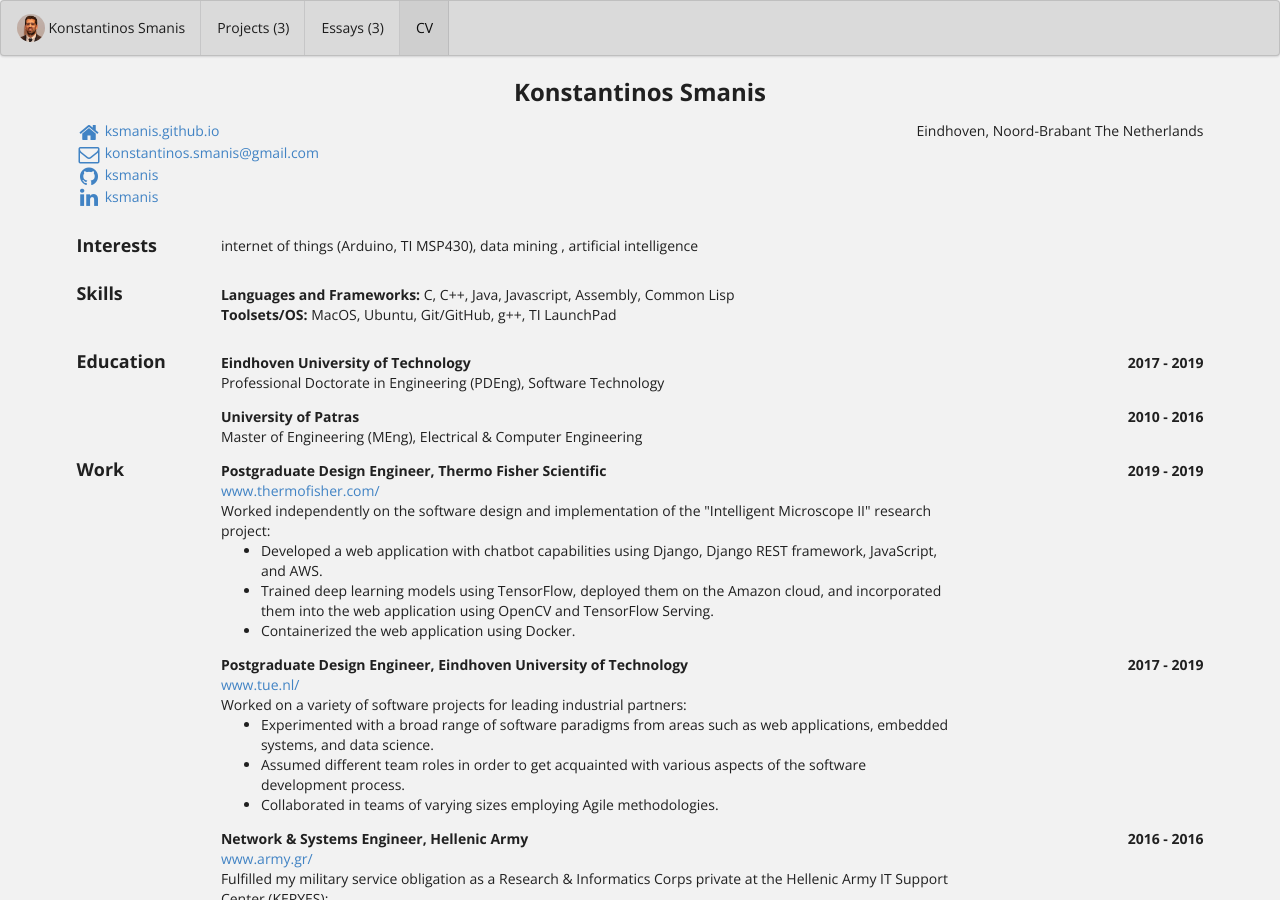
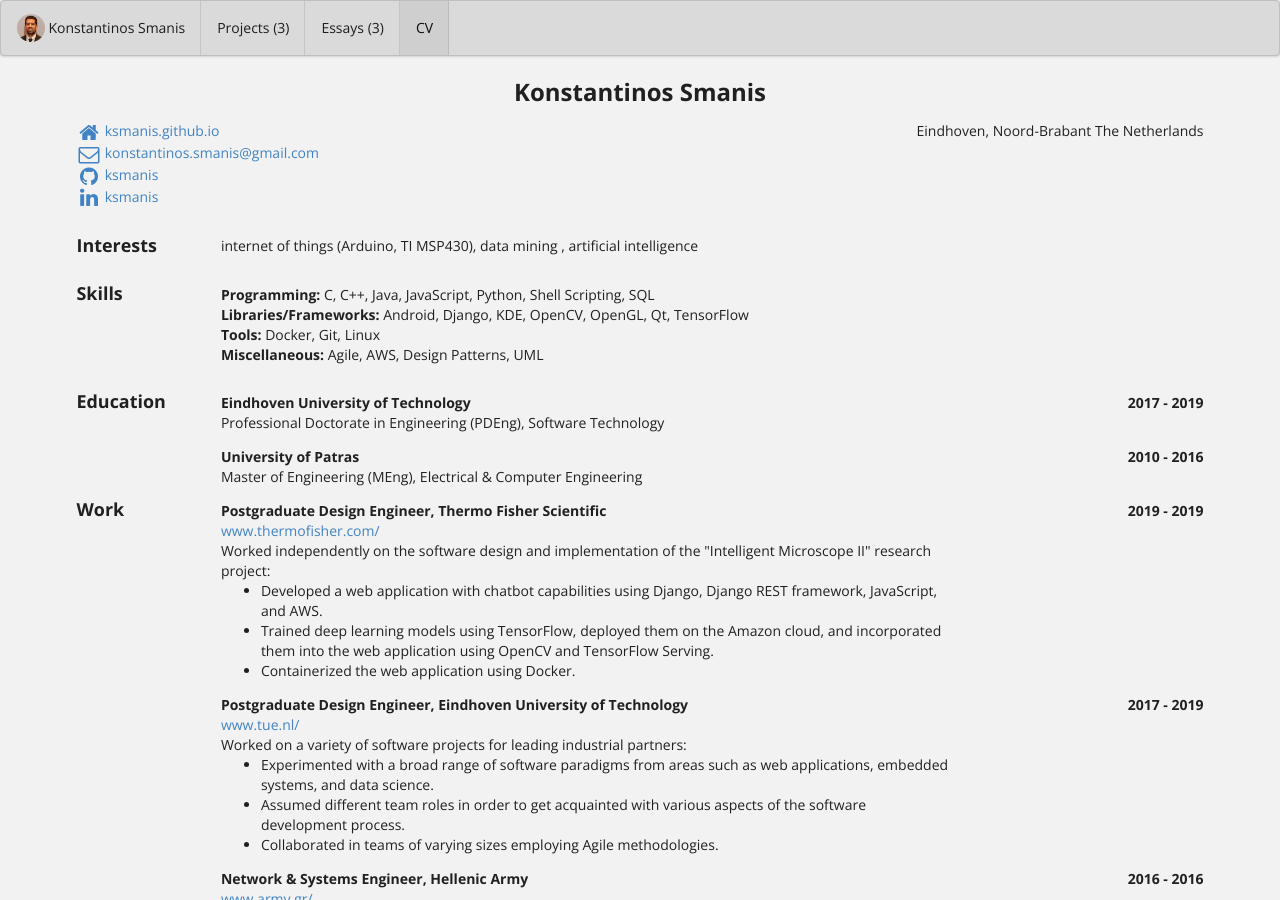
Before and after one commit to KSmanis/ksmanis.github.io, a Jekyll site: the page built from bio/index.html, in a window 1280 px wide and 900 px high. Built offline with Jekyll 4.4.1, drawn with Linux system fonts in a browser that asks for light colours.

Commit message:
Personalize skills section

```diff
--- a/_data/bio.json
+++ b/_data/bio.json
@@ -48,26 +48,48 @@
   ],
   "skills": [
     {
-      "name": "Languages and Frameworks",
+      "name": "Programming",
       "level": "",
       "keywords": [
         "C",
         "C++",
         "Java",
-        "Javascript",
-        "Assembly",
-        "Common Lisp"
+        "JavaScript",
+        "Python",
+        "Shell Scripting",
+        "SQL"
       ]
     },
     {
-      "name": "Toolsets/OS",
+      "name": "Libraries/Frameworks",
       "level": "",
       "keywords": [
-        "MacOS",
-        "Ubuntu",
-        "Git/GitHub",
-        "g++",
-        "TI LaunchPad"
+        "Android",
+        "Django",
+        "KDE",
+        "OpenCV",
+        "OpenGL",
+        "Qt",
+        "TensorFlow"
+      ]
+    },
+    {
+      "name": "Tools",
+      "level": "",
+      "keywords": [
+        "Docker",
+        "Git",
+        "Linux"
+      ]
+    },
+    {
+      "name": "Miscellaneous",
+      "level": "",
+      "keywords": [
+        "Agile",
+        "AWS",
+        "Design Patterns",
+        "UML"
       ]
     }
   ],
```
